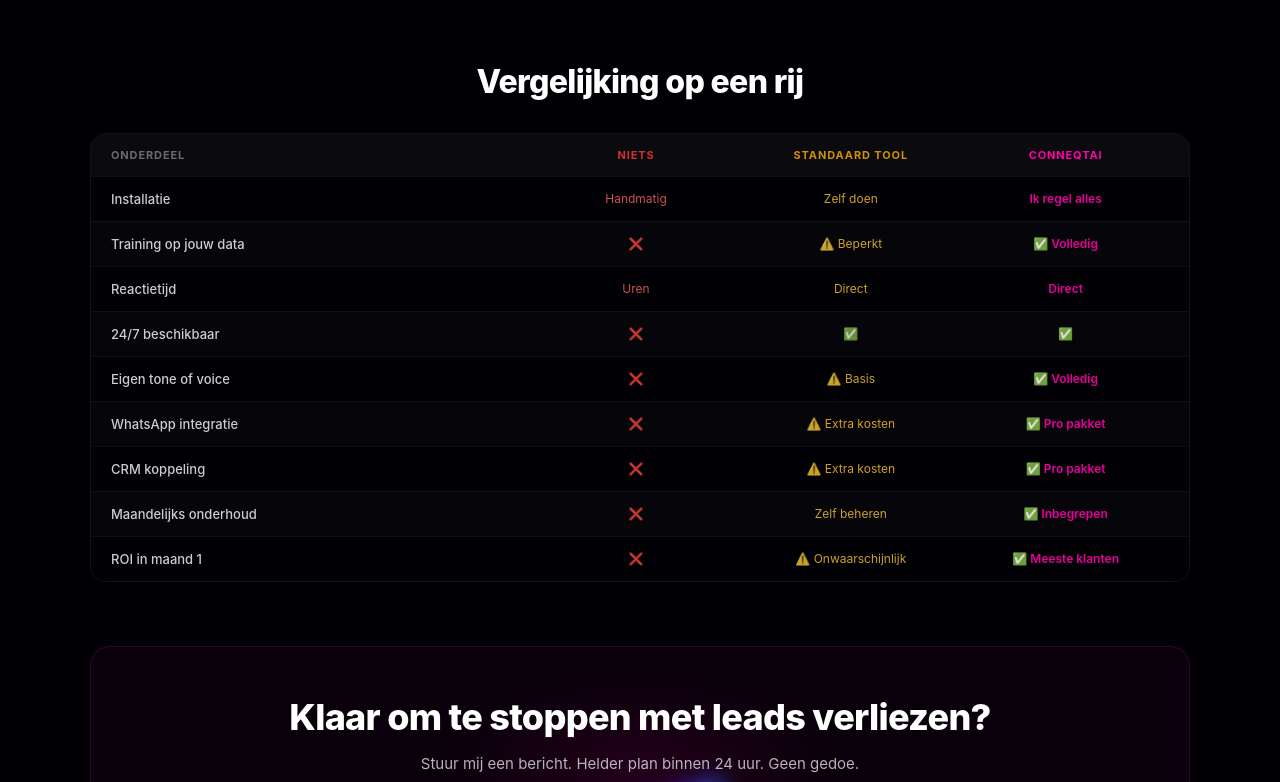
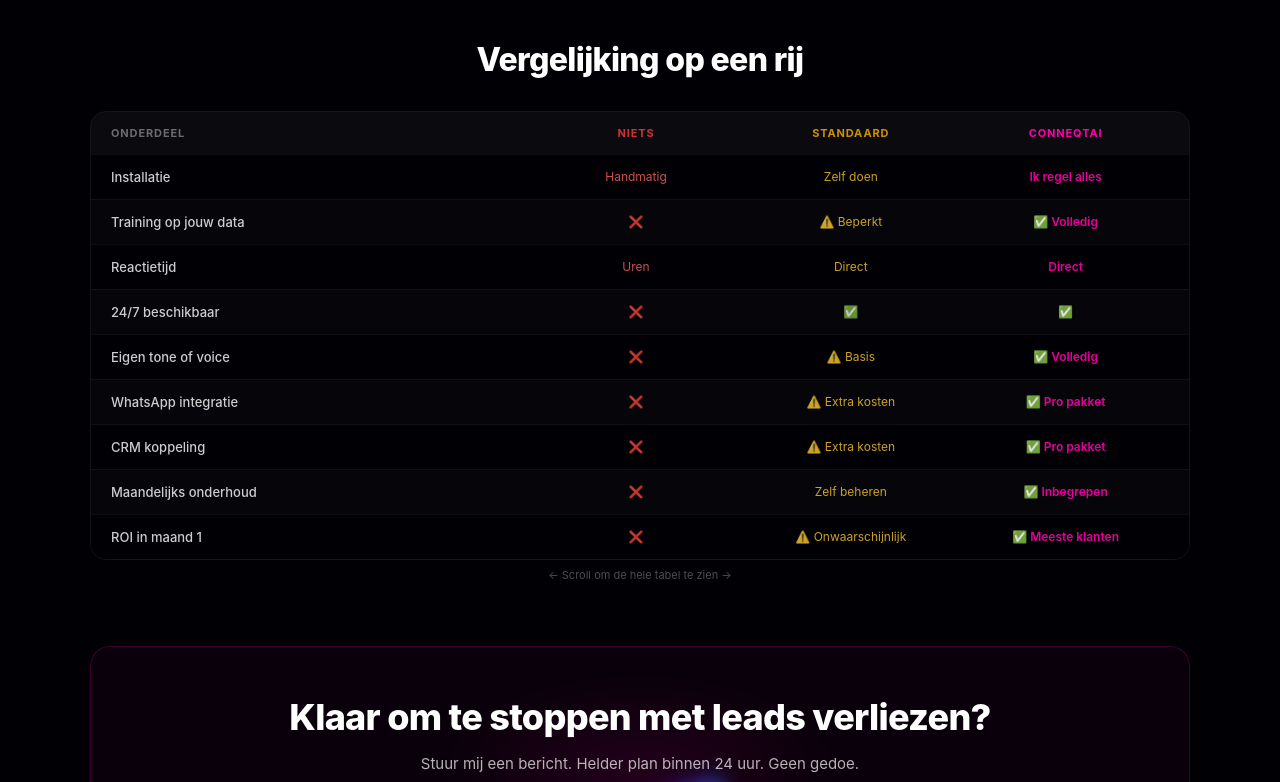
Before and after one commit to wesroord/conneqtai-website, a Next.js app: page /nl/waarom in a window 1280 px wide. Shown: the part 956-1738 px from the top of the page. Built offline with nearby package versions, Linux system fonts and the light colour scheme.

Commit message:
fix: waarom pagina tabel scrollbaar op mobiel

```diff
--- a/components/sections/nl/WhyPageNL.tsx
+++ b/components/sections/nl/WhyPageNL.tsx
@@ -41,7 +41,7 @@ const C = [
       {icon:"⚡", text:"Reageert binnen 2 seconden, 24 uur per dag, 7 dagen per week. Mist nooit een lead."},
       {icon:"📈", text:"De meeste klanten verdienen hun investering al in de eerste maand terug door besparing op personeelstijd."},
       {icon:"🔗", text:"Koppelt aan WhatsApp, CRM, e-mail en afspraken systemen. Alles op één plek."},
-      {icon:"🛠️", text:"Ik bouw het, wij installeren het, wij onderhouden het. Jij kijkt toe hoe het werkt."},
+      {icon:"🛠️", text:"Ik bouw het, installeer het en onderhoud het. Jij kijkt toe hoe het werkt."},
     ]
   }
 ];
@@ -94,22 +94,25 @@ export default function WhyPageNL(){
 
           <div style={{marginBottom:"64px"}}>
             <h2 style={{fontFamily:"'Inter',sans-serif",fontSize:"clamp(22px,4vw,32px)",fontWeight:800,color:"#fff",marginBottom:"32px",textAlign:"center",letterSpacing:"-.02em"}}>Vergelijking op een rij</h2>
-            <div style={{borderRadius:"16px",overflow:"hidden",border:"1px solid rgba(255,255,255,.08)"}}>
+            <div style={{overflowX:"auto",WebkitOverflowScrolling:"touch" as any}}>
+              <div style={{borderRadius:"16px",overflow:"hidden",border:"1px solid rgba(255,255,255,.08)",minWidth:"560px"}}>
                 <div style={{display:"grid",gridTemplateColumns:"2fr 1fr 1fr 1fr",background:"rgba(255,255,255,.04)",padding:"14px 20px",gap:"8px"}}>
                   <div style={{fontSize:"11px",fontWeight:700,color:"rgba(255,255,255,.4)",textTransform:"uppercase",letterSpacing:".08em"}}>Onderdeel</div>
-                <div style={{fontSize:"11px",fontWeight:700,color:"rgba(255,60,60,.8)",textTransform:"uppercase",letterSpacing:".08em",textAlign:"center"}}>Niets</div>
-                <div style={{fontSize:"11px",fontWeight:700,color:"rgba(255,180,0,.8)",textTransform:"uppercase",letterSpacing:".08em",textAlign:"center"}}>Standaard tool</div>
-                <div style={{fontSize:"11px",fontWeight:700,color:"#ff00aa",textTransform:"uppercase",letterSpacing:".08em",textAlign:"center"}}>ConneqtAI</div>
+                  <div style={{fontSize:"11px",fontWeight:700,color:"rgba(255,60,60,.8)",textTransform:"uppercase",letterSpacing:".08em",textAlign:"center" as const}}>Niets</div>
+                  <div style={{fontSize:"11px",fontWeight:700,color:"rgba(255,180,0,.8)",textTransform:"uppercase",letterSpacing:".08em",textAlign:"center" as const}}>Standaard</div>
+                  <div style={{fontSize:"11px",fontWeight:700,color:"#ff00aa",textTransform:"uppercase",letterSpacing:".08em",textAlign:"center" as const}}>ConneqtAI</div>
                 </div>
                 {comparison.map((row,i)=>(
                   <div key={row.feature} style={{display:"grid",gridTemplateColumns:"2fr 1fr 1fr 1fr",padding:"14px 20px",gap:"8px",background:i%2===0?"#000005":"rgba(255,255,255,.02)",borderTop:"1px solid rgba(255,255,255,.05)"}}>
                     <div style={{fontSize:"13px",color:"rgba(255,255,255,.8)",fontWeight:500}}>{row.feature}</div>
-                  <div style={{fontSize:"12px",color:"rgba(255,100,100,.8)",textAlign:"center"}}>{row.nothing}</div>
-                  <div style={{fontSize:"12px",color:"rgba(255,200,50,.8)",textAlign:"center"}}>{row.tool}</div>
-                  <div style={{fontSize:"12px",color:"rgba(255,0,170,.9)",textAlign:"center",fontWeight:600}}>{row.conneqt}</div>
+                    <div style={{fontSize:"12px",color:"rgba(255,100,100,.8)",textAlign:"center" as const}}>{row.nothing}</div>
+                    <div style={{fontSize:"12px",color:"rgba(255,200,50,.8)",textAlign:"center" as const}}>{row.tool}</div>
+                    <div style={{fontSize:"12px",color:"rgba(255,0,170,.9)",textAlign:"center" as const,fontWeight:600}}>{row.conneqt}</div>
                   </div>
                 ))}
               </div>
+            </div>
+            <p style={{textAlign:"center",fontSize:"11px",color:"rgba(255,255,255,.3)",marginTop:"8px"}}>← Scroll om de hele tabel te zien →</p>
           </div>
 
           <div style={{textAlign:"center",padding:"48px 24px",borderRadius:"20px",border:"1px solid rgba(255,0,170,.2)",background:"rgba(255,0,170,.04)",position:"relative",overflow:"hidden"}}>
```
Lines whose indentation alone changed are shown as unchanged.
